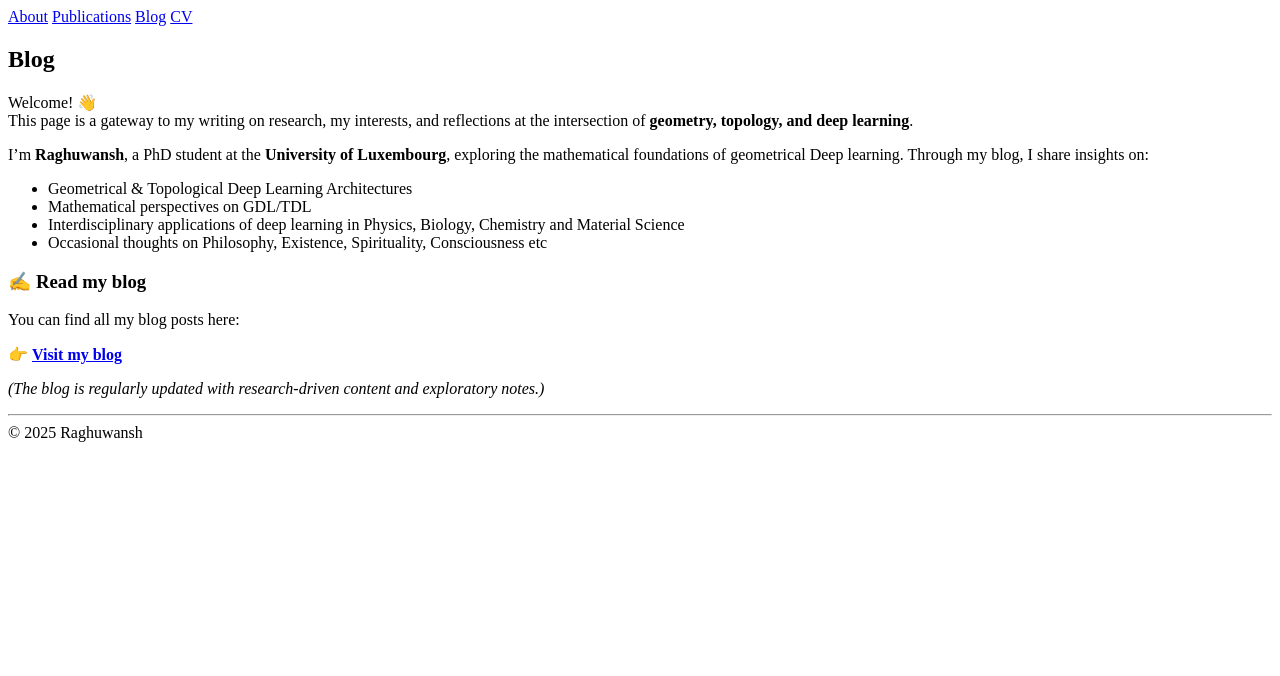
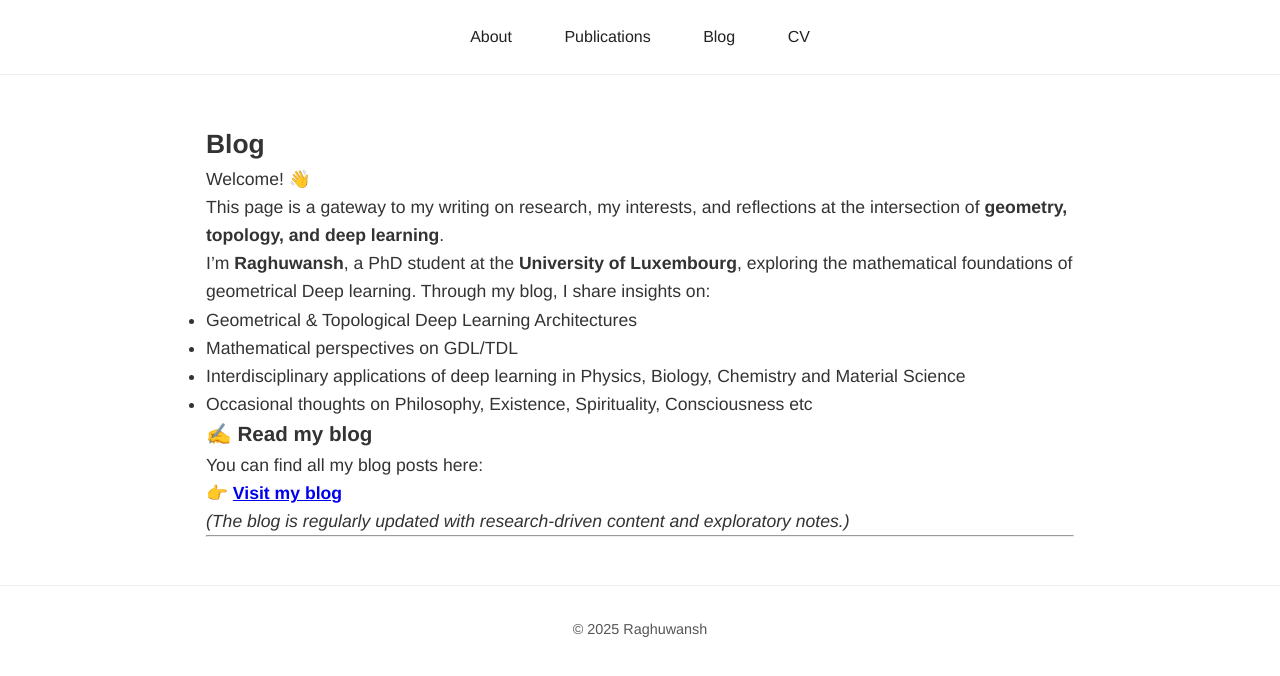
Before and after one commit to rajraghuwansh/rajraghuwansh.github.io, a Jekyll site: the page built from blog.md, in a window 1280 px wide. Shown: the top 676 px of the page. Built offline with Jekyll 4.4.1, drawn with Linux system fonts in a browser that asks for light colours.

Commit message:
index and default changed

```diff
--- a/_layouts/default.html
+++ b/_layouts/default.html
@@ -3,13 +3,13 @@
 <head>
   <meta charset="utf-8" />
   <meta name="viewport" content="width=device-width,initial-scale=1" />
-  <title>{{ page.title }} — Raghuwansh</title>
+  <title>{{ page.title }} — Raghuwansh RAJ</title>
   <link rel="stylesheet" href="/assets/css/site.css">
 </head>
 <body>
 
 <header class="site-header">
-  <div class="container">
+  <div class="container nav-container">
     <nav>
       <a href="/about">About</a>
       <a href="/publications">Publications</a>
--- a/assets/css/site.css
+++ b/assets/css/site.css
@@ -1,32 +1,121 @@
+/* Reset */
+* {
+  margin: 0;
+  padding: 0;
+  box-sizing: border-box;
+}
+
+body {
+  font-family: "Helvetica Neue", Helvetica, Arial, sans-serif;
+  line-height: 1.6;
+  color: #222;
+  background-color: #fff;
+}
+
+/* Containers */
+.container {
+  max-width: 900px;
+  margin: 0 auto;
+  padding: 0 1rem;
+}
+
+/* Header */
+.site-header {
+  border-bottom: 1px solid #eee;
+  padding: 1.5rem 0;
+}
+
+.nav-container {
+  display: flex;
+  justify-content: center;  /* center the nav horizontally */
+}
+
+.site-header nav a {
+  margin: 0 1.5rem;
+  text-decoration: none;
+  color: #222;
+  font-weight: 500;
+  font-size: 1rem;
+  transition: color 0.2s ease;
+}
+
+.site-header nav a:hover {
+  color: #007acc;
+}
+
 /* Hero Section */
 .hero {
   display: flex;
   align-items: center;
-  gap: 3rem; /* more space between image and text */
-  padding: 5rem 0;
-  max-width: 900px;
-  margin: 0 auto;
+  justify-content: center; /* center hero section horizontally */
+  gap: 3rem;
+  padding: 5rem 1rem;
   text-align: left;
+  flex-wrap: wrap; /* wrap on smaller screens */
 }
 
 .hero-image {
-  width: 250px;      /* bigger than before */
+  width: 250px;
   height: 250px;
   border-radius: 50%;
   object-fit: cover;
+  border: 4px solid #eee;
   flex-shrink: 0;
-  border: 4px solid #eee; /* optional border for style */
+}
+
+.hero-text {
+  max-width: 600px;
 }
 
 .hero-text h1 {
   font-size: 2.5rem;
   font-weight: 700;
-  margin-bottom: 0.5rem;
+  margin-bottom: 1rem;
 }
 
 .hero-text p {
   font-size: 1.2rem;
   color: #333;
+}
+
+/* Page content (intro/contact) */
+.page-content {
+  padding: 3rem 1rem;
+  font-size: 1.1rem;
+  color: #333;
+}
+
+/* Contact Section */
+#contact h2 {
+  margin-bottom: 1rem;
+}
+
+#contact ul {
+  list-style: none;
+  padding-left: 0;
+}
+
+#contact ul li {
+  margin-bottom: 0.8rem;
+}
+
+#contact ul li a {
+  text-decoration: none;
+  color: #007acc;
+  transition: color 0.2s ease;
+}
+
+#contact ul li a:hover {
+  color: #005f99;
+}
+
+/* Footer */
+.site-footer {
+  text-align: center;
+  padding: 2rem 1rem;
+  border-top: 1px solid #eee;
+  font-size: 0.9rem;
+  color: #555;
 }
 
 /* Responsive */
@@ -37,6 +126,7 @@
     text-align: center;
     gap: 2rem;
   }
+
   .hero-image {
     width: 180px;
     height: 180px;
```
